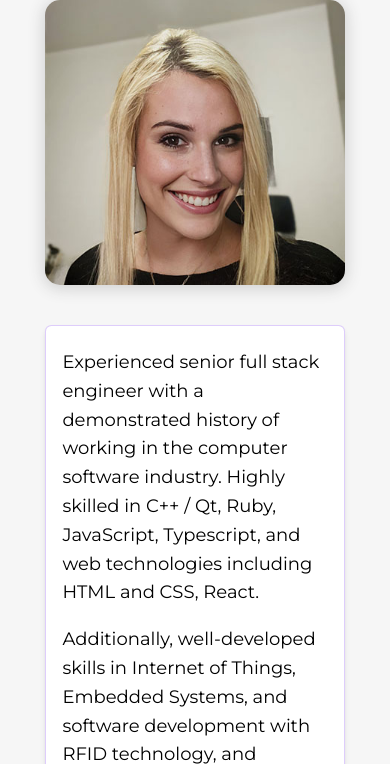
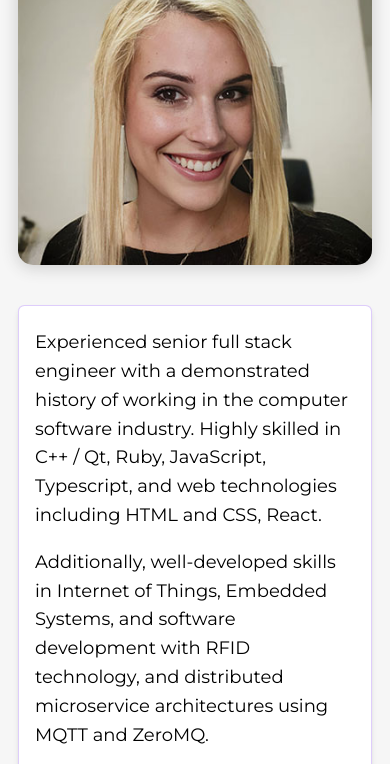
Before and after one commit to becksclair/heliasar, an Astro site: page / in a window 390 px wide. Shown: the part 212-976 px from the top of the page. Built offline with nearby package versions, Linux system fonts and the light colour scheme; Astro itself is replaced by a stand-in of ours.

Commit message:
Layout fixes

```diff
--- a/src/pages/index.astro
+++ b/src/pages/index.astro
@@ -41,6 +41,11 @@ import Card from '../components/Card.astro';
 		margin: auto;
 		padding: 1.5rem;
 		max-width: 80%;
+
+		@media (max-width: 700px) {
+			padding: 10px;
+			max-width: 100%;
+		}
 	}
 	h1 {
 		font-size: 3rem;
```
